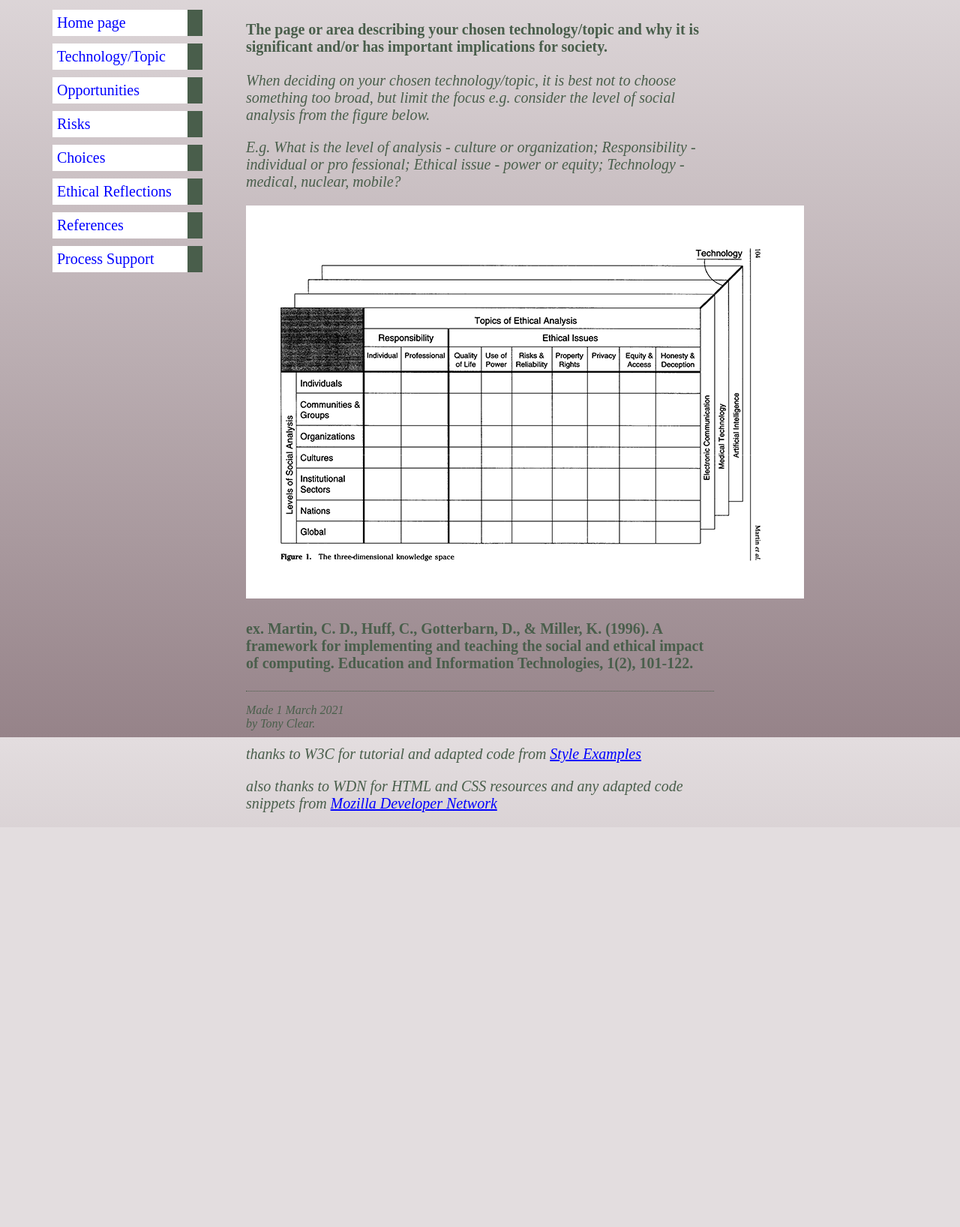
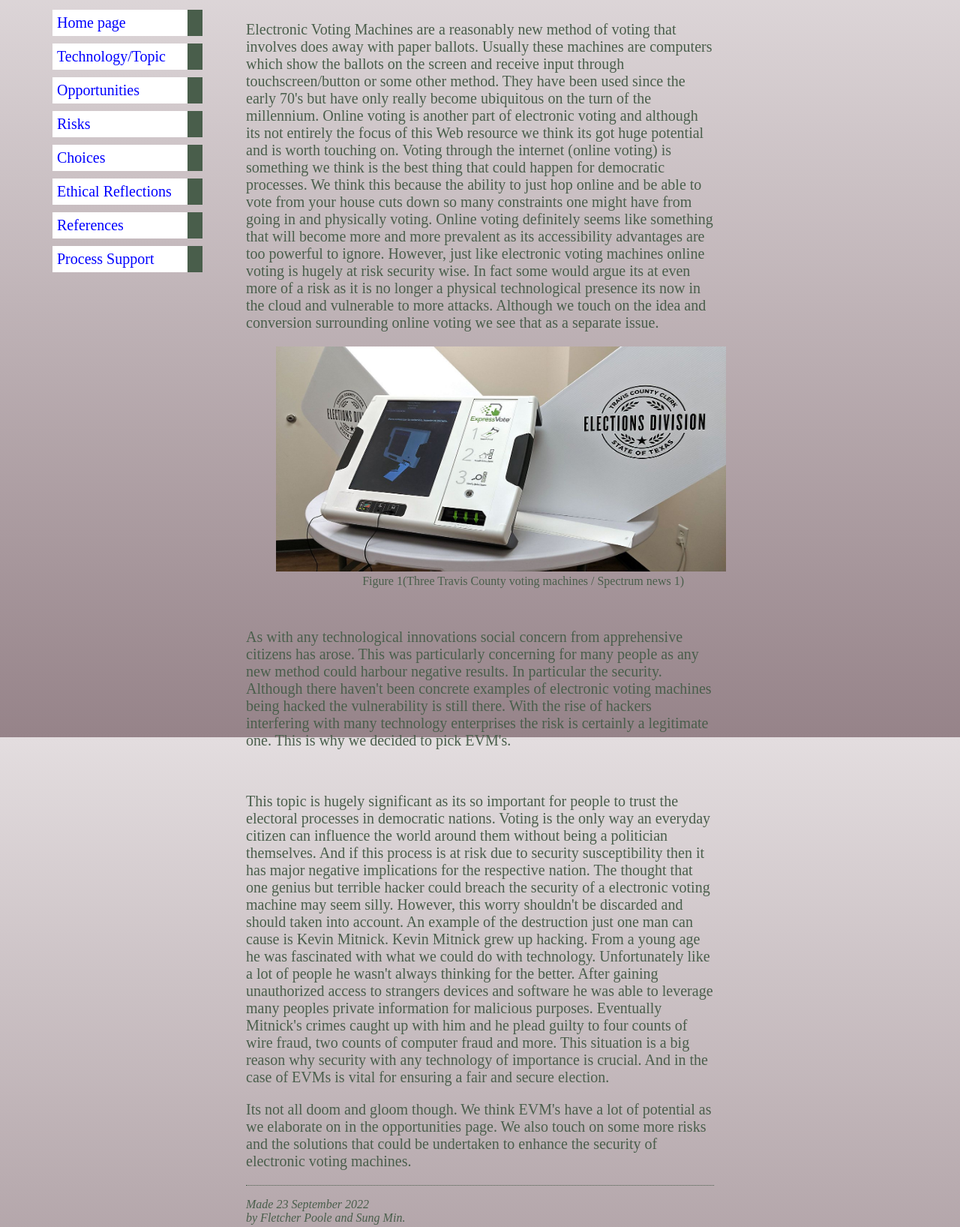
Before and after one commit to SungPark73/COMP501_5010, a plain HTML site: page Misc/topic.html in a window 1280 px wide. Shown: the part 97-1733 px from the top of the page at 75% size. Before the commit the page ends 1200 px from the top, so only its background shows below. Drawn offline with Linux system fonts and the light colour scheme.

Commit message:
Topic page done

```diff
--- a/Misc/topic.html
+++ b/Misc/topic.html
@@ -23,15 +23,42 @@
 <h1 id="myHeader">Chosen Technology/Topic</h1>
 
 
-</ul><h5><p>The page or area describing your chosen technology/topic and why it is significant and/or has important implications for society.<p></h5>
+<p>Electronic Voting Machines are a reasonably new method of voting that involves does away with paper ballots.
+Usually these machines are computers which show the ballots on the screen and receive input through touchscreen/button or some other method.
+They have been used since the early 70's but have only really become ubiquitous on the turn of the millennium.
+Online voting is another part of electronic voting and although its not entirely the focus of this Web resource we think its got huge potential and is worth touching on.
+Voting through the internet (online voting) is something we think is the best thing that could happen for democratic processes.
+We think this because the ability to just hop online and be able to vote from your house cuts down so many constraints one might have from going in and physically voting.
+Online voting definitely seems like something that will become more and more prevalent as its accessibility advantages are too powerful to ignore.
+However, just like electronic voting machines online voting is hugely at risk security wise.
+In fact some would argue its at even more of a risk as it is no longer a physical technological presence its now in the cloud and vulnerable to more attacks.
+ Although we touch on the idea and conversion surrounding online voting we see that as a separate issue.
+</p>
+<div class="wrappedimage" align="right"><figure><img src="../images/EVMMachine.jfif" style="width:600px;height:300px;" alt="Figure 2(Three Travis County voting machines)">
+<figcaption>Figure 1(Three Travis County voting machines / Spectrum news 1)</figcaption></figure></div>
+<br>
+<p>As with any technological innovations social concern from apprehensive citizens has arose.
+This was particularly concerning for many people as any new method could harbour negative results.
+In particular the security. Although there haven't been concrete examples of electronic voting machines being hacked the vulnerability is still there.
+With the rise of hackers interfering with many technology enterprises the risk is certainly a legitimate one. This is why we decided to pick EVM's.
+</p>
+<br>
+<p>This topic is hugely significant as its so important for people to trust the electoral processes in democratic nations.
+Voting is the only way an everyday citizen can influence the world around them without being a politician themselves.
+And if this process is at risk due to security susceptibility then it has major negative implications for the respective nation.
+The thought that one genius but terrible hacker could breach the security of a electronic voting machine may seem silly.
+However, this worry shouldn't be discarded and should taken into account. An example of the destruction just one man can cause is Kevin Mitnick.
+Kevin Mitnick grew up hacking. From a young age he was fascinated with what we could do with technology. Unfortunately like a lot of people he wasn't always thinking for the better.
+After gaining unauthorized access to strangers devices and software he was able to leverage many peoples private information for malicious purposes.
+Eventually Mitnick's crimes caught up with him and he plead guilty to four counts of wire fraud, two counts of computer fraud and more.
+This situation is a big reason why security with any technology of importance is crucial. And in the case of EVMs is vital for ensuring a fair and secure election.
+</p>
+<p>Its not all doom and gloom though. We think EVM's have a lot of potential as we elaborate on in the opportunities page.
+We also touch on some more risks and the solutions that could be undertaken to enhance the security of electronic voting machines.
+<br>
 
-<p><em>When deciding on your chosen technology/topic, it is best not to choose something too broad, but limit the focus e.g. consider the level of social analysis from the figure below.</p></em>
-<p><em>E.g. What is the level of analysis - culture or organization; Responsibility - individual or pro fessional; Ethical issue - power or equity; Technology - medical, nuclear, mobile?</p></em>
-<img src="../images/martin_miller_1996_small.png" alt="Social and Ethical Impact of Computing"
-</ul><h6><p>ex. Martin, C. D., Huff, C., Gotterbarn, D., & Miller, K. (1996). A framework for implementing and teaching the social and ethical impact of computing. Education and Information Technologies, 1(2), 101-122.<p></h6>
-<!-- Sign and date the page, it's only polite! -->
-<address>Made 1 March 2021<br>
-  by Tony Clear.</address>
+<address>Made 23 September 2022<br>
+  by Fletcher Poole and Sung Min.</address>
 
 <p><em>thanks to W3C for tutorial and adapted code from <a href="https://www.w3.org/Style/Examples/011/firstcss.en.html">Style Examples</a></p></em>
 <p><em>also thanks to WDN for HTML and CSS resources and any adapted code snippets from <a href= "https://developer.mozilla.org/en-US/docs/Web">Mozilla Developer Network</a></p></em
--- a/styles/mystyles.css
+++ b/styles/mystyles.css
@@ -41,3 +41,6 @@
 	p {
 	font-size: 20px;
 }
+#wrappedimage {
+	float: right;
+}
```
Also changed, not shown: Misc/meetings.html (+4 -4 lines), Misc/opportunities.html (+2 -2 lines), Misc/portfolio.html (+3 -3 lines), images/EVMMachine.jfif (added).
